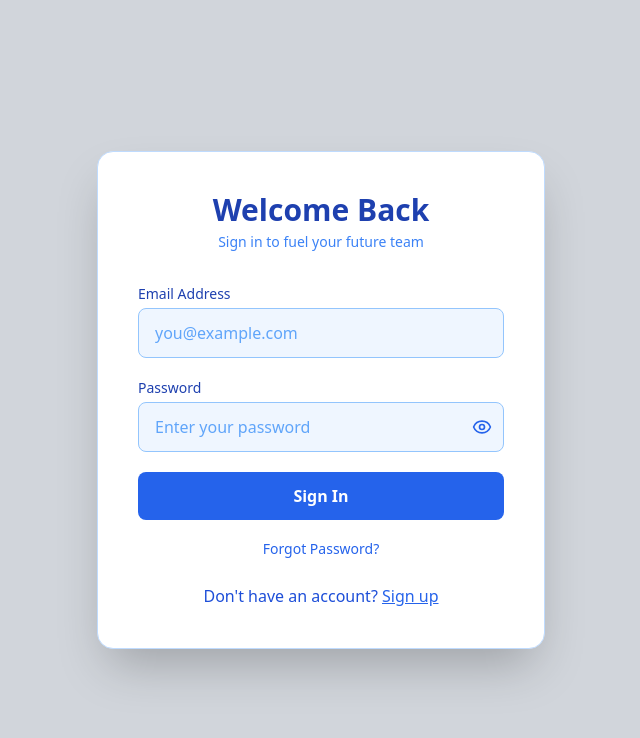
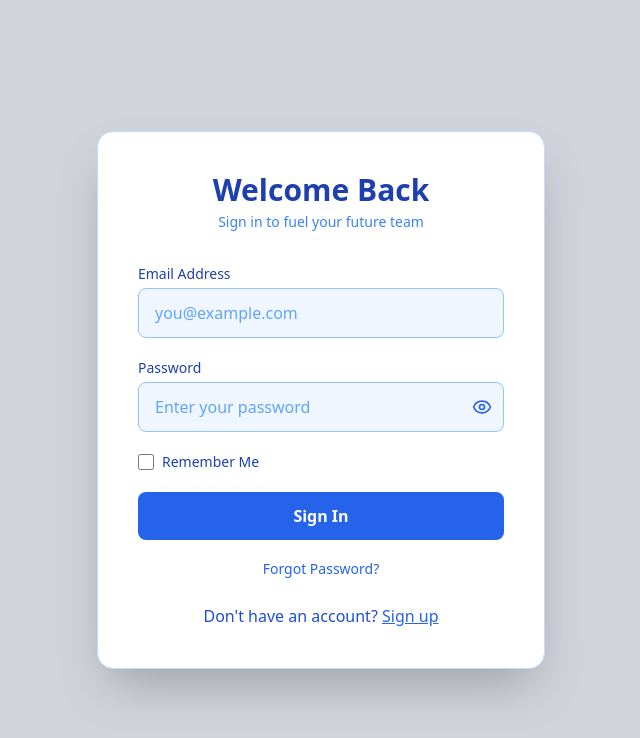
Before and after one commit to Kavisheak/InternSpark2.2, a React (Vite) app: page /login in a window 1280 px wide. Shown: the top 738 px of the page, without its empty margins (319-959 px from the left). Built offline with nearby package versions, Linux system fonts and the light colour scheme.

Commit message:
added validations and remember me to authentication pages

```diff
--- a/src/Components/Login_Register/LoginPage.jsx
+++ b/src/Components/Login_Register/LoginPage.jsx
@@ -7,6 +7,7 @@ const LoginPage = ({ onNavigateToRegister }) => {
   const [email, setEmail] = useState("");
   const [password, setPassword] = useState("");
   const [showPassword, setShowPassword] = useState(false);
+  const [rememberMe, setRememberMe] = useState(false); // 👈 NEW
   const [message, setMessage] = useState("");
   const [loading, setLoading] = useState(false);
   const navigate = useNavigate();
@@ -19,7 +20,7 @@ const LoginPage = ({ onNavigateToRegister }) => {
     try {
       const response = await axios.post(
         "http://localhost/InternBackend/api/login.php",
-        { email, password },
+        { email, password, rememberMe }, // 👈 send rememberMe
         { withCredentials: true }
       );
 
@@ -27,10 +28,13 @@ const LoginPage = ({ onNavigateToRegister }) => {
 
       if (data.success) {
         const { role, user_id, username } = data;
-        localStorage.setItem(
-          "user",
-          JSON.stringify({ username, role, user_id })
-        );
+
+        // Store in localStorage OR sessionStorage
+        if (rememberMe) {
+          localStorage.setItem("user", JSON.stringify({ username, role, user_id }));
+        } else {
+          sessionStorage.setItem("user", JSON.stringify({ username, role, user_id }));
+        }
 
         if (role === "student") navigate("/student");
         else if (role === "company") navigate("/company");
@@ -95,6 +99,20 @@ const LoginPage = ({ onNavigateToRegister }) => {
             </div>
           </div>
 
+          {/* ✅ Remember Me */}
+          <div className="flex items-center">
+            <input
+              id="rememberMe"
+              type="checkbox"
+              checked={rememberMe}
+              onChange={(e) => setRememberMe(e.target.checked)}
+              className="w-4 h-4 text-blue-600 border-gray-300 rounded focus:ring-blue-500"
+            />
+            <label htmlFor="rememberMe" className="ml-2 text-sm text-blue-800">
+              Remember Me
+            </label>
+          </div>
+
           {message && <p className="text-sm text-red-600">{message}</p>}
 
           <button
```
